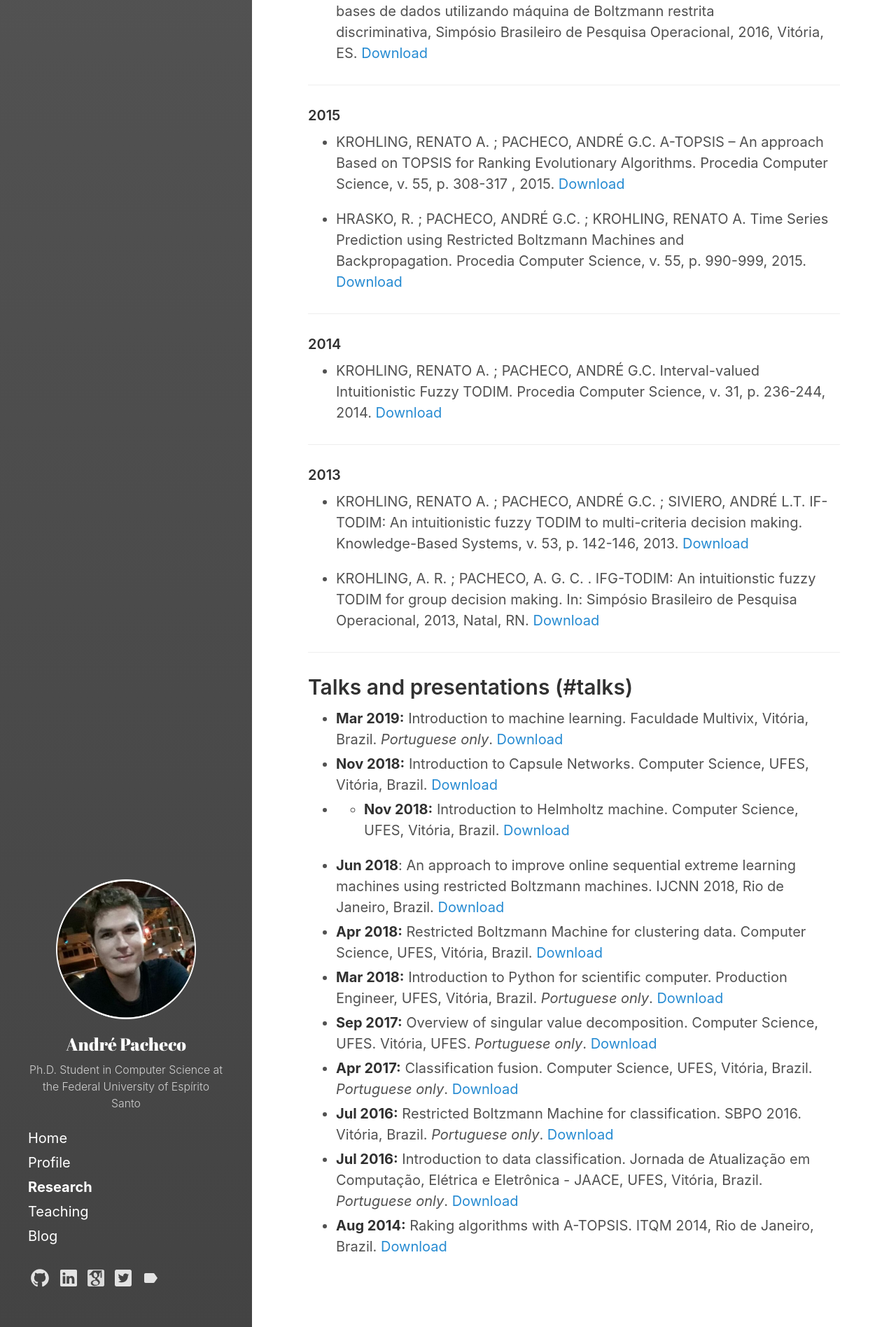
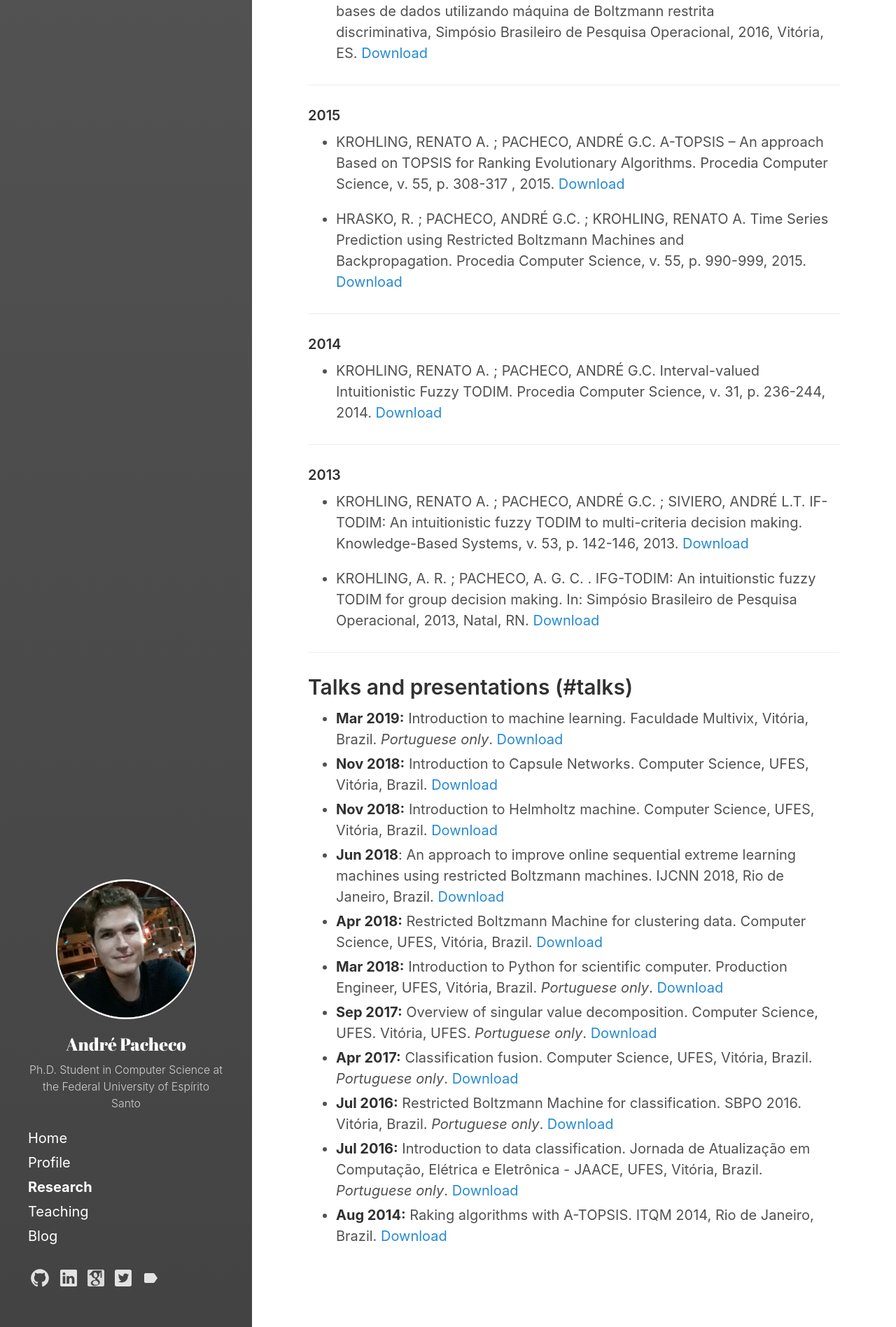
Before and after one commit to paaatcha/paaatcha.github.io, a Jekyll site: the page built from research.md, in a window 1280 px wide. Shown: the part 2811-4708 px from the top of the page at 70% size. Built offline with Jekyll 4.4.1, drawn with Linux system fonts in a browser that asks for light colours.

```diff
--- a/research.md
+++ b/research.md
@@ -95,7 +95,7 @@ ___
 
 + **Mar 2019:** Introduction to machine learning. Faculdade Multivix, Vitória, Brazil. *Portuguese only*. [Download](assets/files/talks/labcinufes-example.pdf)
 + **Nov 2018:** Introduction to Capsule Networks. Computer Science, UFES, Vitória, Brazil. [Download](assets/files/talks/caps.pdf)
-+ + **Nov 2018:** Introduction to Helmholtz machine. Computer Science, UFES, Vitória, Brazil. [Download](assets/files/talks/HM.pdf)
++ **Nov 2018:** Introduction to Helmholtz machine. Computer Science, UFES, Vitória, Brazil. [Download](assets/files/talks/HM.pdf)
 + **Jun 2018**: An approach to improve online sequential extreme learning machines using restricted Boltzmann machines. IJCNN 2018, Rio de Janeiro, Brazil. [Download](assets/files/talks/rbm-os-elm.pdf)
 + **Apr 2018:** Restricted Boltzmann Machine for clustering data. Computer Science, UFES, Vitória, Brazil. [Download](assets/files/talks/clustering_rbm.pdf)
 + **Mar 2018:** Introduction to Python for scientific computer. Production Engineer, UFES, Vitória, Brazil. *Portuguese only*. [Download](assets/files/talks/IntroPython.pdf)
```
